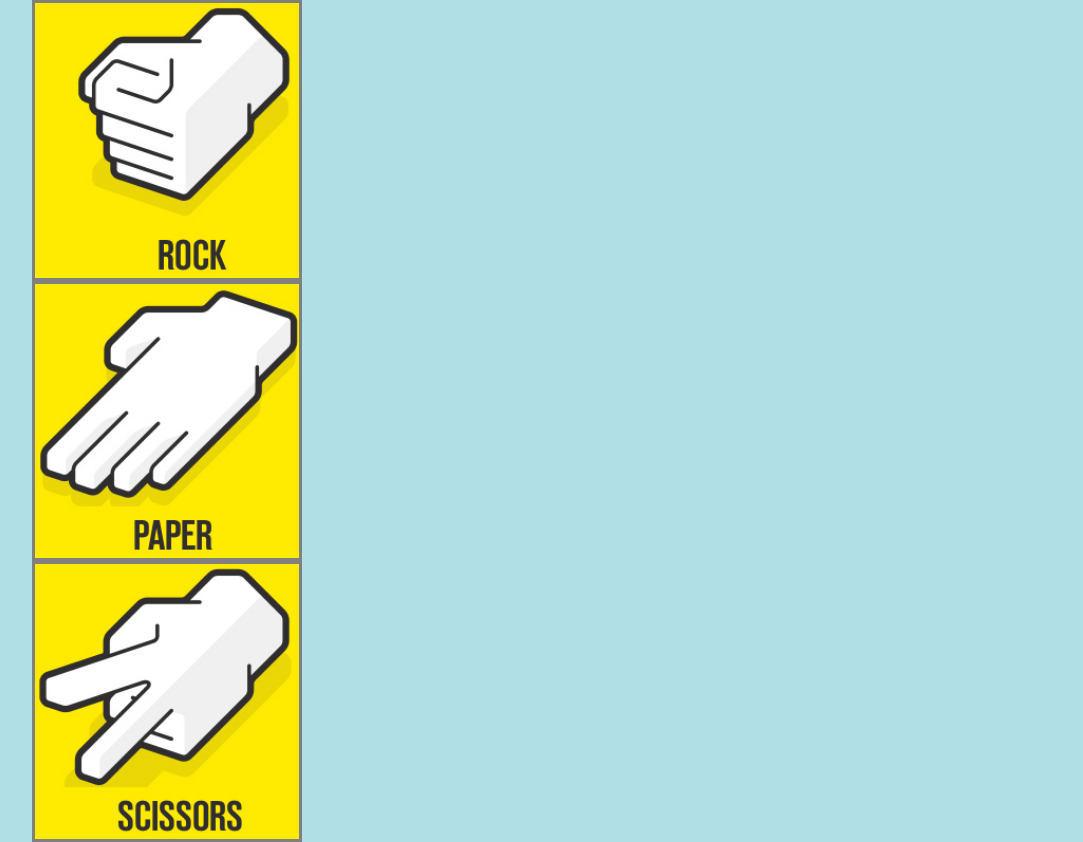
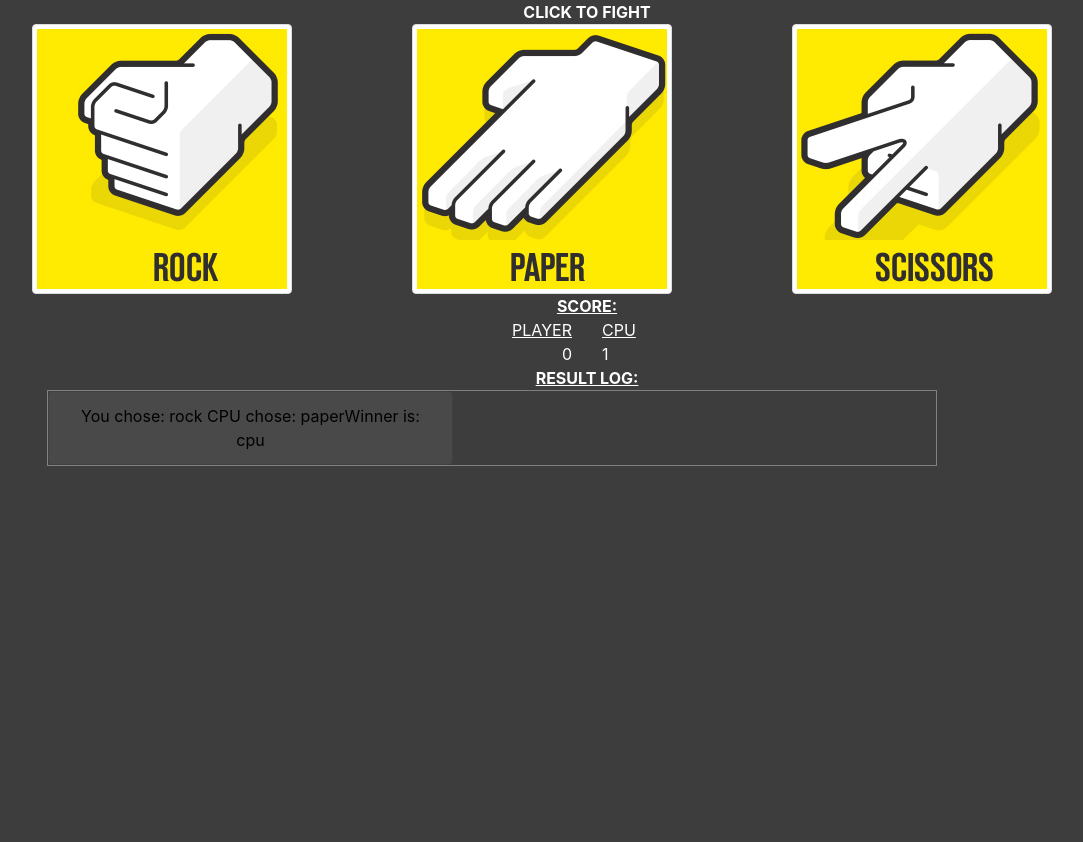
Before and after one commit to OmegaPact/RockPaperScissors-OmegaPact, a website: page index.html in a window 1280 px wide. Both pictures are taken after a click on the picture 220 px from the left and 140 px from the top of the page. Shown: the whole page, without its empty margins (53-1136 px from the left). After the commit the page ends 800 px from the top, so only its background shows below. Drawn offline with Linux system fonts and the light colour scheme.

Commit message:
added fight log and score table

```diff
--- a/CustomStyleSheet.css
+++ b/CustomStyleSheet.css
@@ -1,13 +1,18 @@
-body {
-    background-color: powderblue;
+body{
+    background-color: rgb(61, 61, 61);
+    color: white;
 }
-
-img{
-    width:50%;
+#ProgramLog{
+    border: 1px solid gray;
+    height: 100;
+    color: black;
+    overflow-y: scroll;
+    max-height:160px;
 }
-
-.row-4{
-    border: solid gray;
-    color: black;
-
+.list-group-item{
+    background-color: rgb(73, 73, 73);
+    width: 405px;
+    min-height: 50px;
+    overflow:hidden;
+    display:table;
 }
--- a/index.html
+++ b/index.html
@@ -3,11 +3,9 @@
 
 <head>
     <meta charset="utf-8">
-
-    <title>Hello World!</title>
     <script src="renderer.js" type="text/javascript"></script>
     <!--to reference Bootstrap-->
-    <link rel="stylesheet" href="bootstrap-4.0.0-alpha.6-dist/css/bootstrap.min.css">
+    <link rel="stylesheet" type="text/css" href="bootstrap-4.0.0-alpha.6-dist/css/bootstrap.min.css">
     <link rel="stylesheet" type="text/css" href="CustomStyleSheet.css">
 
 </head>
@@ -15,33 +13,56 @@
 <body>
     <div class="container">
         <div class="row">
-            <div class="col-6" id="PlayerSelection">
-                    <img class=" row-4 thumbnail" onClick="RunGame('rock')" src="./images/rock.jpg">
-                    <img class=" row-4 thumbnail" onClick="RunGame('paper')" src="./images/paper.jpg">
-                    <img class=" row-4 thumbnail" onClick="RunGame('scissors')" src="./images/scissors.jpg">
-                <!--
-                <div class="row-4">
-                    <img class=" thumbnail" onClick="yolo()" src="./images/rock.jpg">
+            <div class="col-12 text-center font-weight-bold">CLICK TO FIGHT</div>
+        </div>
+        <div class="row">
+            <div class="col-4">
+                <img class="img-thumbnail" onClick="RunGame('rock')" src="./images/rock.jpg">
+            </div>
+            <div class="col-4">
+                <img class="img-thumbnail" onClick="RunGame('paper')" src="./images/paper.jpg">
+            </div>
+            <div class="col-4">
+                <img class="img-thumbnail" onClick="RunGame('scissors')" src="./images/scissors.jpg">
+            </div>
+        </div>
+        <div class="row">
+            <div class="col-12">
+                <div class="row">
+                    <div class="col-12 text-center font-weight-bold">
+                        <u>SCORE:</u>
+                    </div>
                 </div>
-                <div class="row-4">
-                    <img class=" thumbnail" onClick="yolo()" src="./images/paper.jpg">
-
+                <div class="row">
+                    <div class="col-6 text-right">
+                        <u>PLAYER</u>
+                    </div>
+                    <div class="col-6 text-left">
+                        <u>CPU</u>
+                    </div>
                 </div>
-                <div class="row-4">
-                    <img class="thumbnail" onClick="yolo()" src="./images/scissors.jpg">
-
+                <div class="row">
+                    <div class="col-6 text-right" id="txtPlayerScore">0</div>
+                    <div class="col-6 text-left" id="txtCPUScore">0</div>
                 </div>
--->
-
-
-
-            </div>
-            <div class="col-6" id="CPUSelection">
-
             </div>
 
-
         </div>
+        <div class="row">
+            <div class="col-12 text-center font-weight-bold">
+                <u>RESULT LOG:</u>
+            </div>
+        </div>
+        <div class="row">
+            <div class="col-sm-10 col-sm-offset-2">
+                <div class="col-12  text-center panel panel-primary">
+                    <div class="panel-body">
+                        <ul class="list-group" id="ProgramLog"></ul>
+                    </div>
+                </div>
+            </div>
+        </div>
+    </div>
 </body>
 
 </html>
--- a/renderer.js
+++ b/renderer.js
@@ -1,4 +1,3 @@
-
 function RunGame(Selection) {
 
     //select an option for computer
@@ -7,11 +6,38 @@ function RunGame(Selection) {
     //compare outcomes
     var TheWinner = CompareSelections(Selection, CPUSelection);
 
+    //update score
+    UpdateTheScore(TheWinner);
 
-    //declare winner
+    //display the log
+    DisplayOutput(Selection,CPUSelection,TheWinner);
+}
 
+function DisplayOutput(Player, CPU, Winner)
+{
+    if(Winner == 'tie')
+    {
+        document.getElementById("ProgramLog").innerHTML +=  "<li class=\"list-group-item\">" + "You both chose " + Player.toUpperCase() + "! its a TIE!" +  "</li>";
+    }
+    else
+    {
+        document.getElementById("ProgramLog").innerHTML +=  "<li class=\"list-group-item\">" + "You chose: " +Player+ " CPU chose: " + CPU + "Winner is: " + Winner + "</li>";
+    }
 
-    alert('Selection: ' + Selection + '\tCPU: ' + CPUSelection + "\tWinner= " + TheWinner);
+    document.getElementById("ProgramLog").scrollTop(160);
+}
+
+function UpdateTheScore(TheWinner)
+{
+    if(TheWinner == 'player')
+    {
+        document.getElementById("txtPlayerScore").innerHTML = parseInt(document.getElementById("txtPlayerScore").innerText)+1;
+
+    }
+    else if(TheWinner == 'cpu')
+    {
+        document.getElementById("txtCPUScore").innerHTML = parseInt(document.getElementById("txtCPUScore").innerText)+1;
+    }
 }
 
 function CompareSelections(Player, CPU) {
```
Also changed, not shown: main.js (+8 -20 lines).
